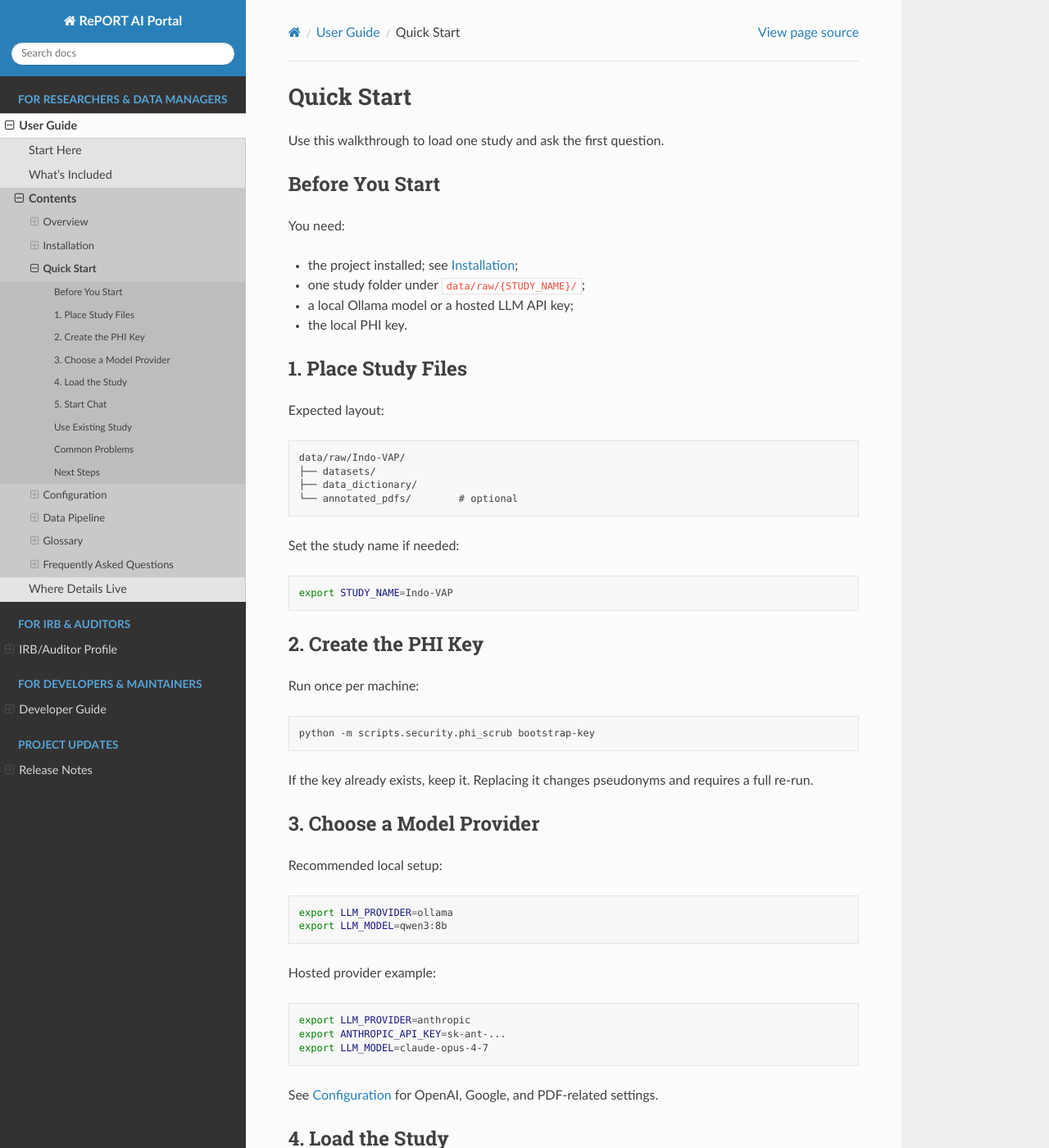
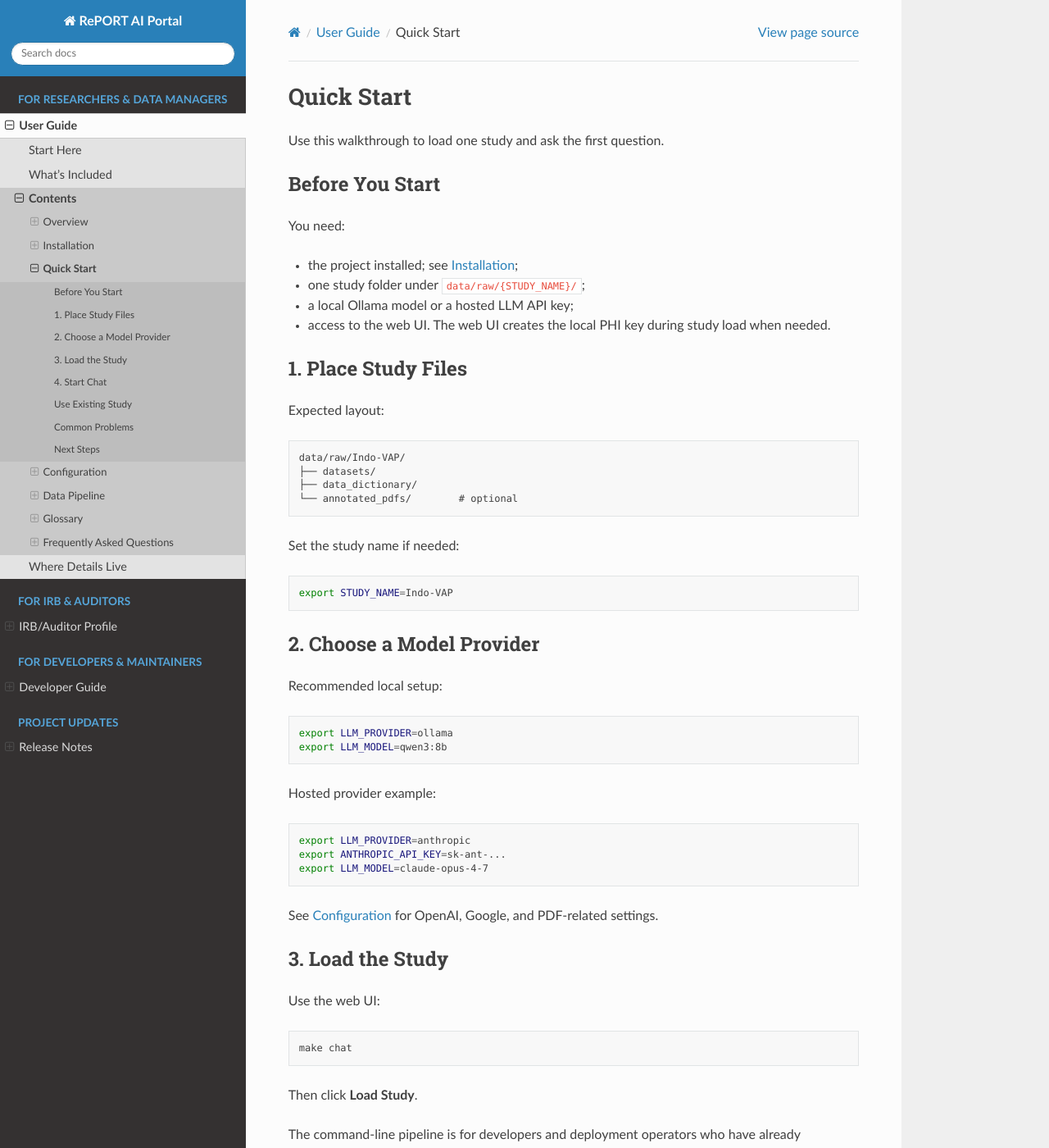
Before and after one commit to solomonsjoseph/RePORT-AI-Portal, a Sphinx documentation site: the page built from docs/sphinx/user_guide/quickstart.rst, in a window 1280 px wide and 1400 px high. Shown: the whole window at 82% size. Built offline with Sphinx 7.4.7 and the Read the Docs theme 3.1.0, drawn with Linux system fonts in a browser that asks for light colours; some of the changed text lies outside the part shown.

Commit message:
docs: keep phi key bootstrap developer-only

```diff
--- a/docs/sphinx/user_guide/faq.rst
+++ b/docs/sphinx/user_guide/faq.rst
@@ -74,7 +74,7 @@ For the web UI:
 
    make chat
 
-For the pipeline only:
+For developer/operator pipeline runs only:
 
 .. code-block:: bash
 
--- a/docs/sphinx/user_guide/quickstart.rst
+++ b/docs/sphinx/user_guide/quickstart.rst
@@ -11,7 +11,8 @@ You need:
 * the project installed; see :doc:`installation`;
 * one study folder under ``data/raw/{STUDY_NAME}/``;
 * a local Ollama model or a hosted LLM API key;
-* the local PHI key.
+* access to the web UI. The web UI creates the local PHI key during
+  study load when needed.
 
 1. Place Study Files
 --------------------
@@ -31,19 +32,7 @@ Set the study name if needed:
 
    export STUDY_NAME=Indo-VAP
 
-2. Create the PHI Key
----------------------
-
-Run once per machine:
-
-.. code-block:: bash
-
-   python -m scripts.security.phi_scrub bootstrap-key
-
-If the key already exists, keep it. Replacing it changes pseudonyms and
-requires a full re-run.
-
-3. Choose a Model Provider
+2. Choose a Model Provider
 --------------------------
 
 Recommended local setup:
@@ -63,22 +52,19 @@ Hosted provider example:
 
 See :doc:`configuration` for OpenAI, Google, and PDF-related settings.
 
-4. Load the Study
+3. Load the Study
 -----------------
 
-From the terminal:
-
-.. code-block:: bash
-
-   make pipeline
-
-Or use the web UI:
+Use the web UI:
 
 .. code-block:: bash
 
    make chat
 
 Then click **Load Study**.
+
+The command-line pipeline is for developers and deployment operators who
+have already provisioned the local PHI key.
 
 Expected result:
 
@@ -89,7 +75,7 @@ Expected result:
    ├── audit/
    └── agent/
 
-5. Start Chat
+4. Start Chat
 -------------
 
 If the web UI is not already open:
@@ -121,7 +107,9 @@ Common Problems
 ---------------
 
 **PHI key not found**
-   Run ``python -m scripts.security.phi_scrub bootstrap-key``.
+   Use **Load Study** in the web UI. It creates the local PHI key when
+   needed. If the command-line pipeline reports this error, ask a
+   developer or operator to provision the key.
 
 **Study not found**
    Confirm ``STUDY_NAME`` matches the folder under ``data/raw/``.
```
Also changed, not shown: README.md (+1 -2 lines), docs/sphinx/user_guide/configuration.rst (+6 -8 lines), docs/sphinx/user_guide/data_pipeline.rst (+4 -7 lines), docs/sphinx/user_guide/installation.rst (+2 -5 lines), 2 other files.
